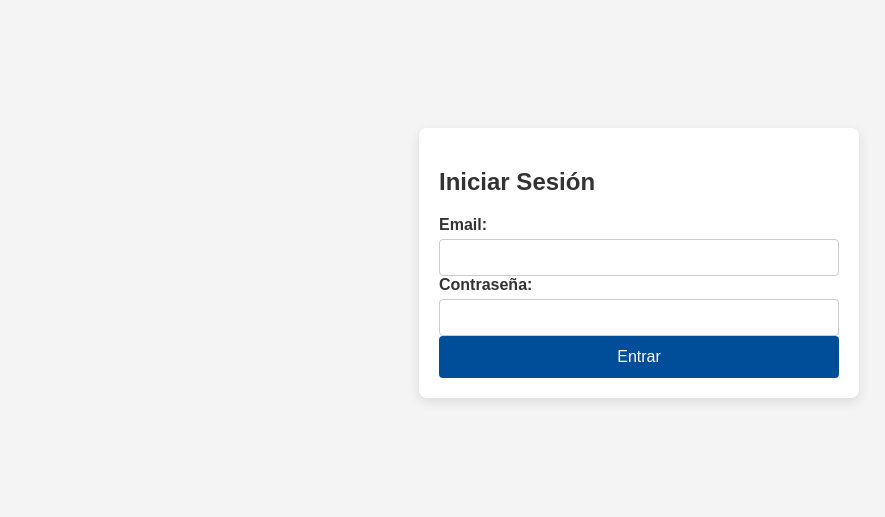
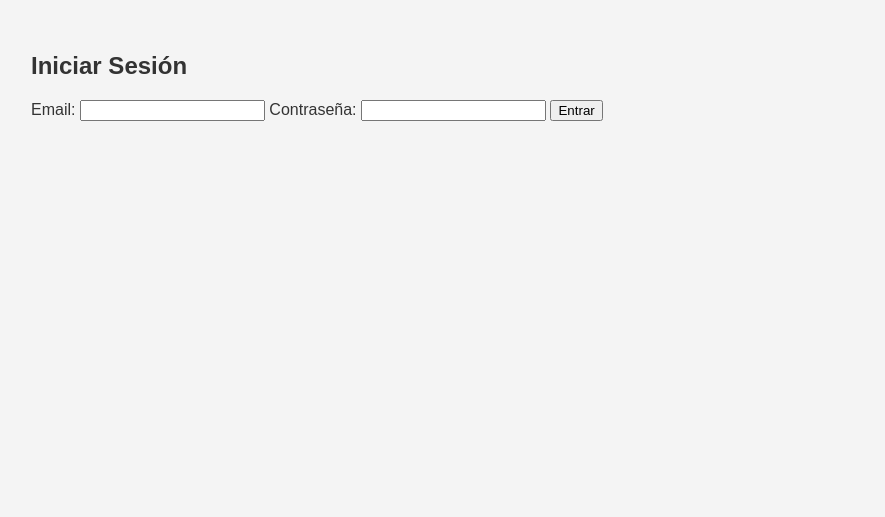
Before and after one commit to jolaperry/control-asistencias, a Flask app: page / in a window 1280 px wide. Shown: the top 517 px of the page, without its empty margins (1-886 px from the left). Run offline with Flask 3, Linux system fonts and the light colour scheme.

Commit message:
Update style.css

```diff
--- a/static/css/style.css
+++ b/static/css/style.css
@@ -1,184 +1,114 @@
+/* Estilos generales */
 body {
     font-family: Arial, sans-serif;
     background-color: #f4f4f4;
     color: #333;
-    padding: 20px;
+    margin: 0;
+    padding: 0;
 }
 
-h1 {
-    color: #004d99;
+header {
+    background-color: #007BFF;
+    color: #fff;
+    padding: 1rem;
     text-align: center;
 }
 
+nav a {
+    color: #fff;
+    text-decoration: none;
+    margin: 0 10px;
+}
+
+main {
+    padding: 2rem;
+}
+
+/* Estilos de la tabla */
 table {
     width: 100%;
     border-collapse: collapse;
     margin-top: 20px;
-    box-shadow: 0 2px 10px rgba(0, 0, 0, 0.1);
+    box-shadow: 0 2px 8px rgba(0,0,0,0.1);
     background-color: #fff;
 }
 
-th, td {
+table th, table td {
+    padding: 10px;
     border: 1px solid #ddd;
-    padding: 12px;
-    text-align: left;
+    text-align: center;
 }
 
-thead {
-    background-color: #004d99;
+table th {
+    background-color: #007BFF;
     color: white;
 }
 
-tr:nth-child(even) {
-    background-color: #f2f2f2;
+table td a {
+    display: block;
+    width: 100%;
+    height: 100%;
+    text-decoration: none;
+    color: #333;
+    transition: background-color 0.3s;
 }
 
-tr:hover {
-    background-color: #ddd;
+table td a:hover {
+    background-color: #f0f0f0;
 }
 
-/* Estilos para el formulario de registro y login */
-.form-container {
-    max-width: 600px;
-    margin: 20px auto;
-    padding: 20px;
-    background-color: #fff;
-    border-radius: 8px;
-    box-shadow: 0 4px 12px rgba(0, 0, 0, 0.1);
+/* Estilos para los estados de asistencia */
+.estado-presente {
+    background-color: #b3e6b3; /* Un verde claro para presente */
+    font-weight: bold;
 }
 
-.login-container {
-    max-width: 400px;
-    margin: 100px auto;
-    padding: 20px;
-    background-color: #fff;
-    border-radius: 8px;
-    box-shadow: 0 4px 12px rgba(0, 0, 0, 0.1);
+.estado-dia_libre {
+    background-color: #f0f0f0;
 }
 
-.form-group {
-    margin-bottom: 15px;
+.estado-permisos_especiales/legales {
+    background-color: #ffe6b3; /* Amarillo claro */
 }
 
-label {
-    display: block;
-    font-weight: bold;
-    margin-bottom: 5px;
+.estado-vacaciones {
+    background-color: #b3d9ff; /* Azul claro */
 }
 
-input[type="date"],
-input[type="time"],
-input[type="email"],
-input[type="password"],
-select {
-    width: 100%;
-    padding: 10px;
-    border: 1px solid #ccc;
-    border-radius: 4px;
-    box-sizing: border-box;
+.estado-dias_capacitacion_ingreso {
+    background-color: #e6b3ff; /* Morado claro */
 }
 
-button[type="submit"] {
-    display: block;
-    width: 100%;
-    padding: 12px;
-    background-color: #004d99;
-    color: white;
-    border: none;
-    border-radius: 4px;
-    cursor: pointer;
-    font-size: 16px;
-    transition: background-color 0.3s ease;
+.estado-ausencia {
+    background-color: #ffb3b3; /* Rojo claro */
 }
 
-button[type="submit"]:hover {
-    background-color: #003366;
+.estado-licencia_medica {
+    background-color: #8fbc8f; /* Verde oliva oscuro */
+    color: white;
+    font-weight: bold;
 }
 
-.back-button {
-    display: inline-block;
-    padding: 8px 12px;
-    background-color: #555;
+.estado-renuncia/desvinculacion {
+    background-color: #dc143c; /* Carmesí */
     color: white;
-    text-decoration: none;
-    border-radius: 4px;
-    transition: background-color 0.3s ease;
-    margin-bottom: 20px;
+    font-weight: bold;
 }
 
-.back-button:hover {
-    background-color: #333;
+.estado-ninguno {
+    background-color: transparent;
+    color: #007BFF;
+    font-size: 1.5em;
+    font-weight: bold;
 }
 
-.action-button {
+/* Otros estilos */
+.back-button {
+    background-color: #0056b3;
+    color: white;
+    padding: 8px 16px;
+    border-radius: 4px;
+    text-decoration: none;
+    margin-top: 10px;
     display: inline-block;
-    padding: 6px 10px;
-    margin-right: 5px;
-    color: white;
-    text-decoration: none;
-    border-radius: 4px;
-    font-size: 14px;
-    transition: background-color 0.3s ease;
 }
-
-.action-button.edit {
-    background-color: #007bff;
-}
-
-.action-button.edit:hover {
-    background-color: #0056b3;
-}
-
-.action-button.delete {
-    background-color: #dc3545;
-}
-
-.action-button.delete:hover {
-    background-color: #c82333;
-}
-
-.calendar-table {
-    border-collapse: collapse;
-    width: 100%;
-    margin-top: 20px;
-}
-
-.calendar-table {
-    border-collapse: collapse;
-    width: 100%;
-    margin-top: 20px;
-}
-
-.calendar-table th, .calendar-table td {
-    border: 1px solid #ddd;
-    padding: 8px;
-    text-align: center;
-}
-
-.calendar-header {
-    background-color: #004d99;
-    color: white;
-    padding: 10px;
-}
-
-.presente { background-color: #d4edda; }
-.dia-libre { background-color: #cce5ff; }
-.ausencia { background-color: #f8d7da; }
-.vacaciones { background-color: #fff3cd; }
-.sin-registro { background-color: #e9ecef; }
-
-.action-button.edit {
-    background-color: #007bff;
-}
-
-.action-button.edit:hover {
-    background-color: #0056b3;
-}
-
-.action-button.delete {
-    background-color: #dc3545;
-}
-
-.action-button.delete:hover {
-    background-color: #c82333;
-}
```
